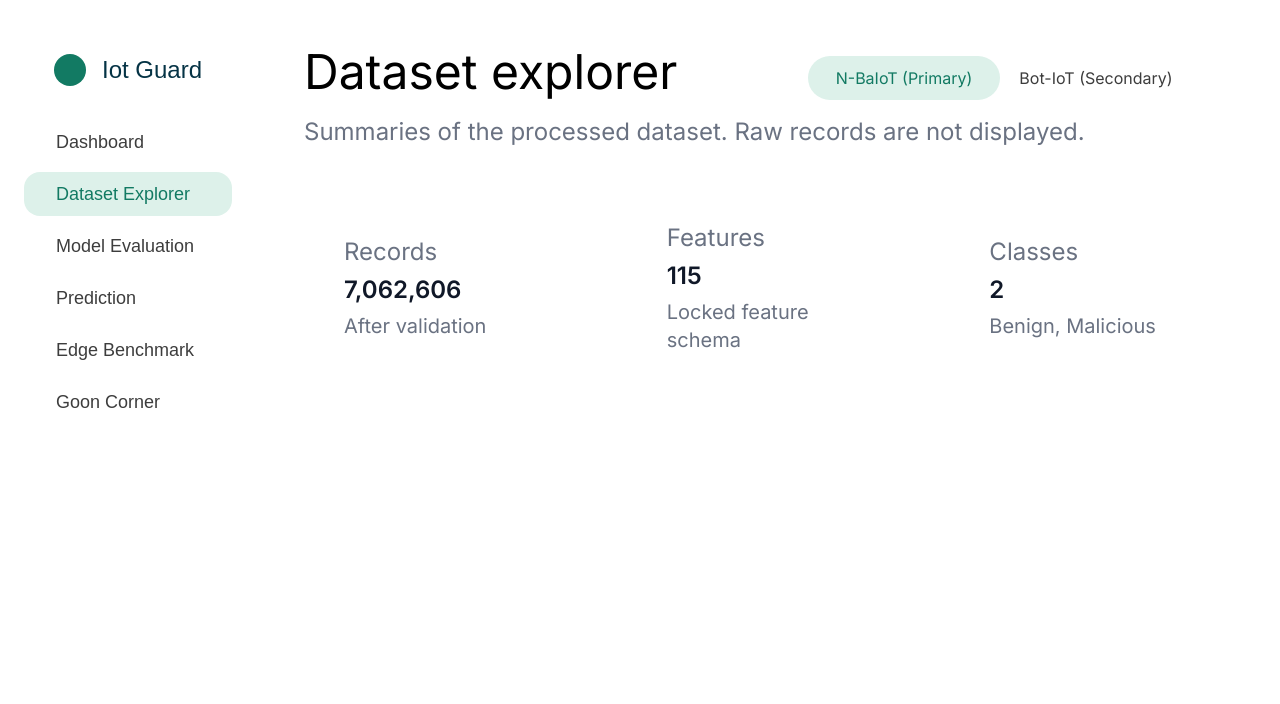
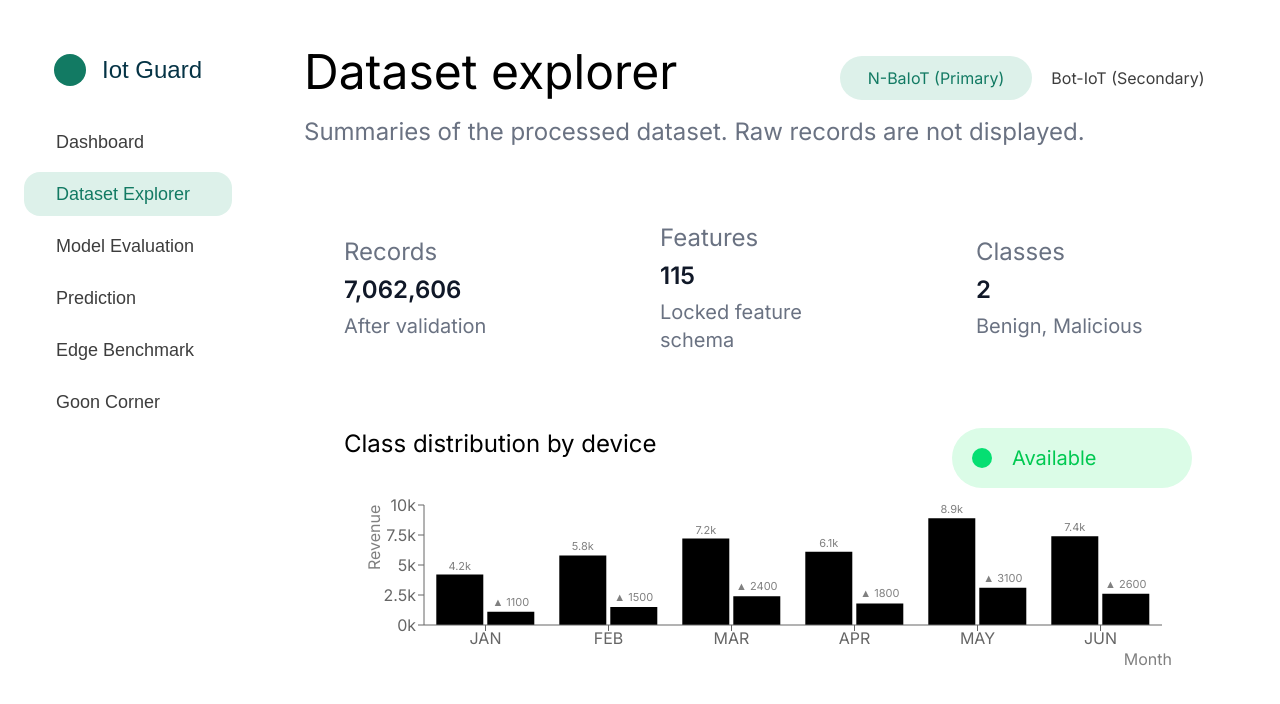
Before and after one commit to sonnnguyennn/cos30049hn-grp1_5, a Next.js app in the folder frontend/: page /dashboard/dataset-explorer in a window 1280 px wide. Shown: the top 704 px of the page. Built offline with nearby package versions, Linux system fonts and the light colour scheme; some icons are missing; a web font is replaced by a local one.

Commit message:
class distrubution for dataset explorer test

```diff
--- a/frontend/package.json
+++ b/frontend/package.json
@@ -21,6 +21,7 @@
     "recharts": "^3.10.1"
   },
   "devDependencies": {
+    "@recharts/devtools": "^0.0.19",
     "@tailwindcss/turbopack": "^4",
     "@types/node": "^20",
     "@types/react": "^19",
--- a/frontend/src/app/dashboard/dataset-explorer/page.tsx
+++ b/frontend/src/app/dashboard/dataset-explorer/page.tsx
@@ -4,6 +4,7 @@ import { inter } from '@/app/ui/fonts';
 import DatasetSwitch from '@/app/ui/dataset-explorer/dataset-switch';
 import { useState } from 'react';
 import RecordsFeaturesClasses from '@/app/ui/dataset-explorer/records-features-classes';
+import ClassDistribution from '@/app/ui/dataset-explorer/class-distribution';
 
 const datasetSummaries = [
   // Dataset 1 — N-BaIoT (Primary)
@@ -36,13 +37,14 @@ export default function Page() {
     const [currentDataset, setDataset] = useState(1);
 
     return (
-        <main className='grid gap-y-5'>
+        <main className='grid gap-y-5 relative'>
             <h1 className={`${inter.className} text-5xl text-black`}>Dataset explorer</h1>
             <h2 className={`${inter.className} text-2xl text-gray-500`}>Summaries of the processed dataset. Raw records are not displayed.</h2>
             <div className="page-break h-5"></div>
 
             <DatasetSwitch currentDataset={currentDataset} setDataset={setDataset} />
             <RecordsFeaturesClasses currentDataset={currentDataset} data={datasetSummaries} />
+            <ClassDistribution />
         </main>
     );
 }
--- /dev/null
+++ b/frontend/src/app/ui/dataset-explorer/class-distribution.tsx
@@ -0,0 +1,69 @@
+'use client';
+
+import { Bar, BarChart, LabelList, LabelProps, XAxis, YAxis, Text } from 'recharts';
+import { RechartsDevtools } from '@recharts/devtools';
+
+const data = [
+    { month: 'Jan', revenue: 4200, profit: 1100 },
+    { month: 'Feb', revenue: 5800, profit: 1500 },
+    { month: 'Mar', revenue: 7200, profit: 2400 },
+    { month: 'Apr', revenue: 6100, profit: 1800 },
+    { month: 'May', revenue: 8900, profit: 3100 },
+    { month: 'Jun', revenue: 7400, profit: 2600 },
+];
+
+function ProfitLabel({ x, y, width, value }: LabelProps) {
+  if (x == null || y == null || width == null) {
+    return null;
+  }
+
+  return (
+    <Text x={Number(x) + Number(width) / 2} y={Number(y)} dy={-6} textAnchor="middle" fontSize={11}>
+      {`▲ ${value}`}
+    </Text>
+  );
+}
+
+const formatMonth = (value: string): string => value.toUpperCase();
+
+const formatThousands = (value: number): string => `${value / 1000}k`;
+
+
+export default function ClassDistribution() {
+    return (
+        <div className='flex flex-col bg-[#FFFFFF] w-full h-auto rounded-4xl px-10 py-10 gap-5 relative'>
+            <p className='text-2xl text-black'>Class distribution by device</p>
+            <div className='bg-green-100 w-60 h-15 absolute top-10 right-10 rounded-4xl flex p-5 items-center gap-5'>
+                <div className='bg-green-400 h-full aspect-square rounded-full'></div>
+                <p className='text-xl text-green-500'>Available</p>
+            </div>
+
+            <BarChart
+                style={{ width: '100%', maxHeight: '25vh', aspectRatio: 1.618 }}
+                responsive
+                data={data}
+                margin={{ top: 25, right: 30, left: 20, bottom: 25 }}
+            >
+                {/* Axis titles are the `label` prop; tick text goes through `tickFormatter`. */}
+                <XAxis
+                    dataKey="month"
+                    tickFormatter={formatMonth}
+                    label={{ position: 'insideBottomRight', value: 'Month', offset: -10 }}
+                />
+                <YAxis
+                    tickFormatter={formatThousands}
+                    label={{ position: 'insideTopLeft', value: 'Revenue', angle: -90, dy: 60 }}
+                />
+                {/* LabelList with a formatter covers the common case ... */}
+                <Bar dataKey="revenue">
+                    <LabelList dataKey="revenue" position="top" formatter={label => `${Number(label) / 1000}k`} fontSize={11} />
+                </Bar>
+                {/* ... and a `content` component covers everything else. */}
+                <Bar dataKey="profit">
+                    <LabelList dataKey="profit" content={ProfitLabel} />
+                </Bar>
+                <RechartsDevtools />
+            </BarChart>
+        </div>
+    );
+}
--- a/frontend/src/app/ui/dataset-explorer/dataset-switch.tsx
+++ b/frontend/src/app/ui/dataset-explorer/dataset-switch.tsx
@@ -7,7 +7,7 @@ type DatasetSwitchProps = {
 
 export default function DatasetSwitch({ currentDataset, setDataset }: DatasetSwitchProps) {
     return (
-        <div className='flex w-100 h-15 bg-[#FFFFFF] rounded-4xl absolute right-20 p-2'>
+        <div className='flex w-100 h-15 bg-[#FFFFFF] rounded-4xl absolute right-0 p-2'>
             <button type='button' onClick={() => setDataset(1)}
                 className={
                 clsx("rounded-4xl h-full w-50",
--- a/frontend/src/app/ui/dataset-explorer/records-features-classes.tsx
+++ b/frontend/src/app/ui/dataset-explorer/records-features-classes.tsx
@@ -20,7 +20,7 @@ export default function RecordsFeaturesClasses({ currentDataset, data }: Props)
   const summary = data[currentDataset - 1];
 
   return (
-    <div className="flex h-40 w-full justify-evenly gap-10">
+    <div className="flex h-40 w-full justify-evenly gap-5">
       {types.map(({ name, description }) => {
         const value = summary?.find((field) => field.label === name)?.value;
 
```
Also changed, not shown: 1 other file (tests, documents, lock files or other folders).
